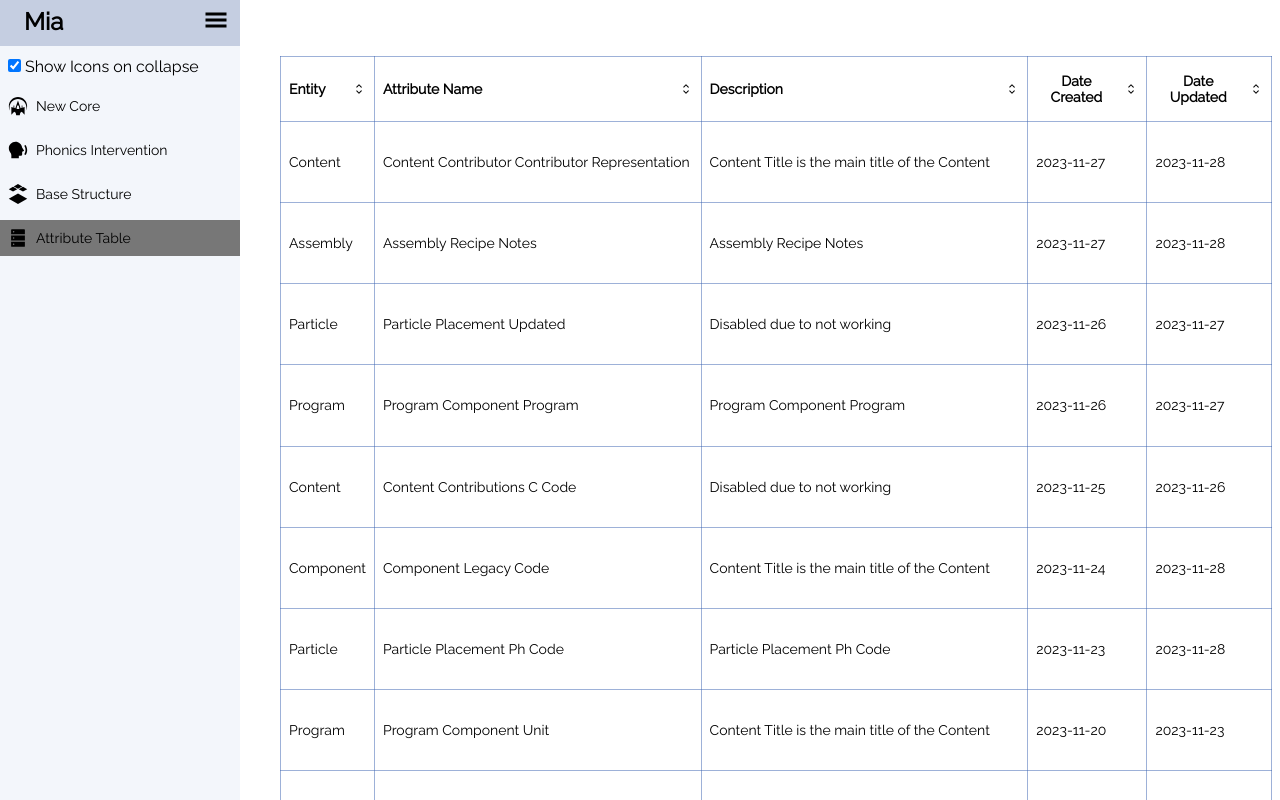
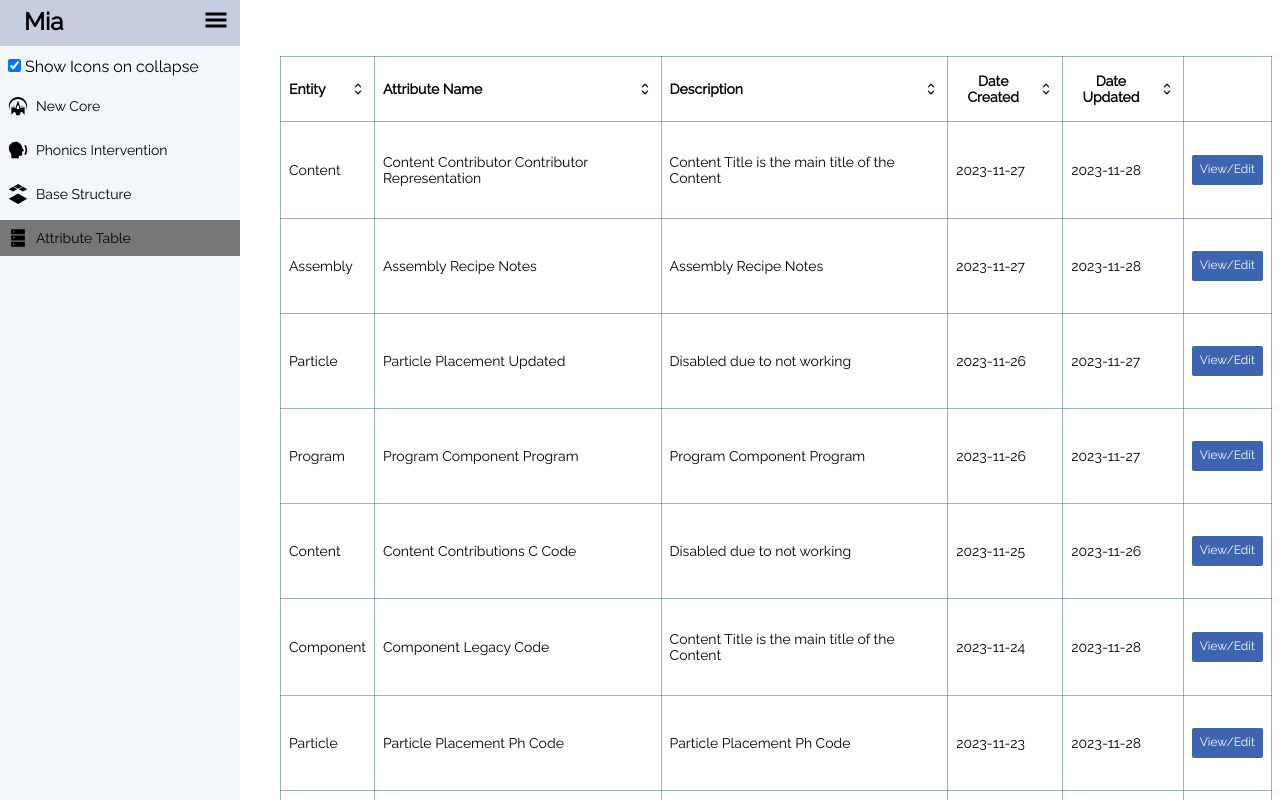
Before and after one commit to aravindgovindan/mia-program-platform, a React (Create React App) app: page /AttributeTable in a window 1280 px wide. Built offline with nearby package versions, Linux system fonts and the light colour scheme.

Commit message:
add view/edit button for each row

```diff
--- a/src/components/AttributeTable.js
+++ b/src/components/AttributeTable.js
@@ -1,4 +1,4 @@
-import React, { useState, useReducer } from "react";
+import React, { useState, useReducer, useMemo } from "react";
 import {
   createColumnHelper,
   flexRender,
@@ -12,7 +12,19 @@ import sample from '../data/sample-table.json';
 const defaultData = sample
 const columnHelper = createColumnHelper()
 
-const columns = [
+
+function AttributeTable() {
+
+  const [data, setData] = useState(() => [...defaultData]);
+  const [sorting, setSorting] = useState([]);
+  const rerender = useReducer(() => ({}), {})[1]
+
+  const viewEditAttribute = (id) => {
+    window.alert(`View/Edit clicked on '${id}'`);
+  }
+
+  const columns = useMemo(
+    () => [
       columnHelper.accessor('Entity', {
         header: 'Entity',
         cell: info => info.getValue(),
@@ -37,13 +49,13 @@ const columns = [
         header: 'Date Updated',
         footer: info => info.column.id,
       }),
-]
-
-function AttributeTable() {
-
-  const [data, setData] = useState(() => [...defaultData]);
-  const [sorting, setSorting] = useState([]);
-  const rerender = useReducer(() => ({}), {})[1]
+      columnHelper.display({
+        id: 'actions',
+        cell: info => <ViewEditButton id={info.row.getVisibleCells()[1].getValue()} onClickViewEdit={viewEditAttribute}/>,
+        sortable: false,
+      }),
+    ], []
+  )
 
   const table = useReactTable({
       data,
@@ -68,7 +80,7 @@ function AttributeTable() {
                     ? null
                     : <div
                       {...{
-                        className: `flex justify-between ${header.column.getCanSort() ? 'pointer' : ''}`,
+                        className: `justify-between ${header.column.getCanSort() ? 'pointer flex' : 'dn '}`,
                         onClick: header.column.getToggleSortingHandler(),
                       }}
                     >
@@ -77,9 +89,9 @@ function AttributeTable() {
                         header.getContext()
                       )}
                       {{
-                        asc: <Icon icon='up' className='ml2' />,
-                        desc: <Icon icon='down' className='ml2' />,
-                      }[header.column.getIsSorted()] ?? <Icon icon='updown' className='ml2' />}
+                        asc: <Icon icon='up' className='ml2 f7' />,
+                        desc: <Icon icon='down' className='ml2 f7' />,
+                      }[header.column.getIsSorted()] ?? <Icon icon='updown' className='ml2 f5' />}
                     </div>
                   }
                 </th>
@@ -107,4 +119,22 @@ function AttributeTable() {
   )
 }
 
+
+function ViewEditButton({ id, onClickViewEdit }) {
+
+  const handleClick = (e) => {
+    e.stopPropagation();
+    e.preventDefault();
+    onClickViewEdit(id);
+  }
+
+  return (
+    <div
+      className="bg-accent white pointer br1 ba0 pa2 f7"
+      onClick={handleClick}
+    >View/Edit</div>
+  )
+}
+
+
 export default AttributeTable;
```
Lines whose indentation alone changed are shown as unchanged.
